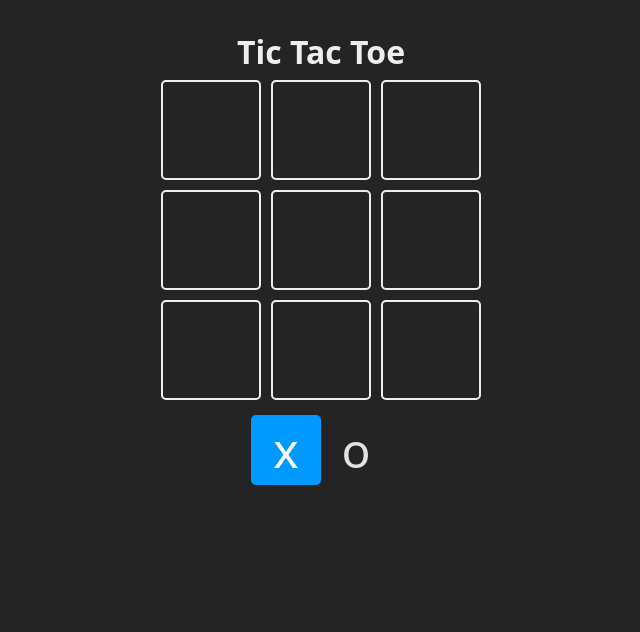
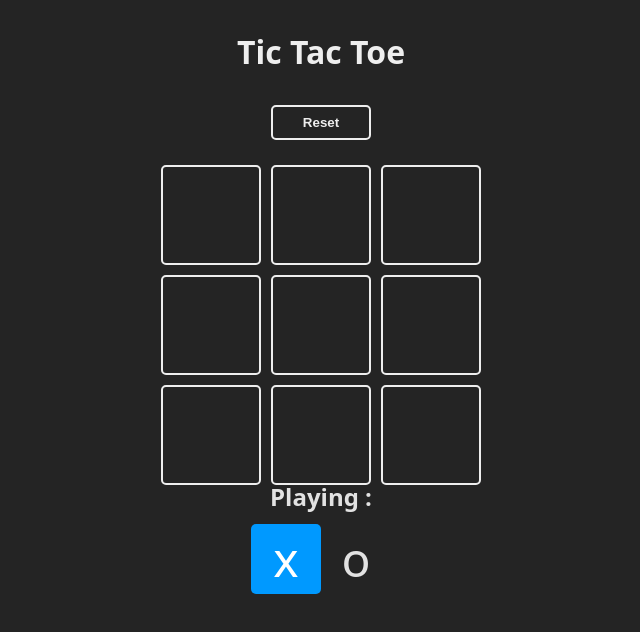
Before and after one commit to Ghavvvo/Tic-Tac-Toe, a React (Vite) app: page / in a window 1280 px wide. Shown: the top 632 px of the page, without its empty margins (319-959 px from the left). Built offline with nearby package versions, Linux system fonts and the light colour scheme.

Commit message:
Reset button

```diff
--- a/src/App.jsx
+++ b/src/App.jsx
@@ -41,10 +41,7 @@ function App() {
     }
 
     const checkIsTie = (boardToCheck) => {
-        for (const square of boardToCheck) {
-            if (square === null) return false
-        }
-        return true
+       return boardToCheck.every(square => square !== null)
     }
 
     const updateBoard = (index) => {
@@ -91,6 +88,7 @@ function App() {
         <>
             <main className={"board"}>
                 <h1>Tic Tac Toe</h1>
+                <button onClick={resetGame}>Reset</button>
                 <section className={"game"}>
                     {
                         board.map((_, index) => {
@@ -100,7 +98,9 @@ function App() {
                         })
                     }
                 </section>
+                <h2 className={"Playing"}>Playing :</h2>
                 <section className={"turn"}>
+
                     <Square isSelected={turn === Turns.X}>{Turns.X}</Square>
                     <Square isSelected={turn === Turns.O}>{Turns.O}</Square>
                 </section>
@@ -108,9 +108,9 @@ function App() {
                     winner !== null && (
                         <section className={"winner"}>
                             <div className={"text"}>
-                                <h2>{winner=== "-" ? "Empate" : "Ganó : "}</h2>
+                                <h2>{winner === "-" ? "Empate" : "Ganó : "}</h2>
                                 <header className={"win"}>
-                                    {<Square>{winner}</Square> }
+                                    {<Square>{winner}</Square>}
                                 </header>
                                 <footer>
                                     <button onClick={resetGame}>New Game</button>
@@ -122,6 +122,7 @@ function App() {
 
                 }
             </main>
+
         </>
     )
 
```
